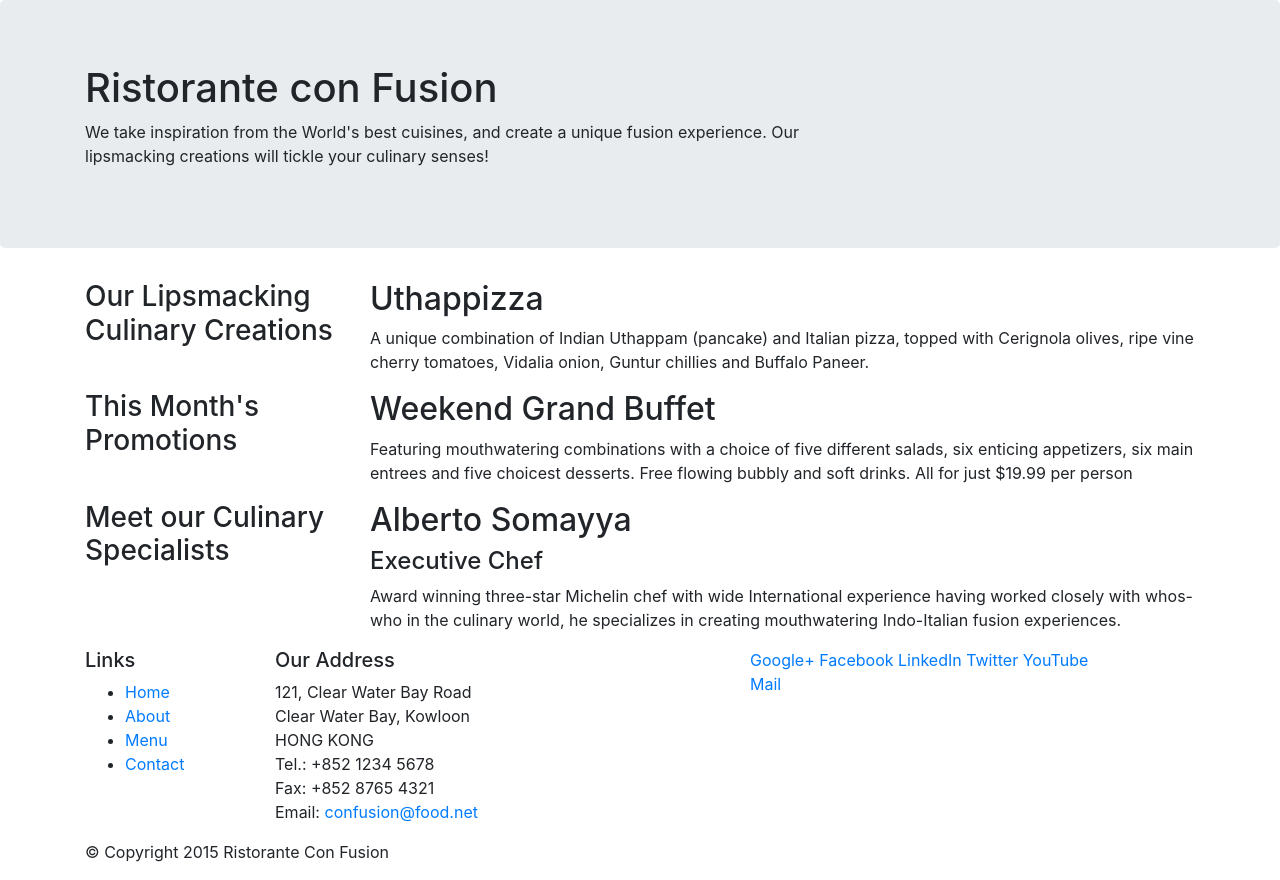
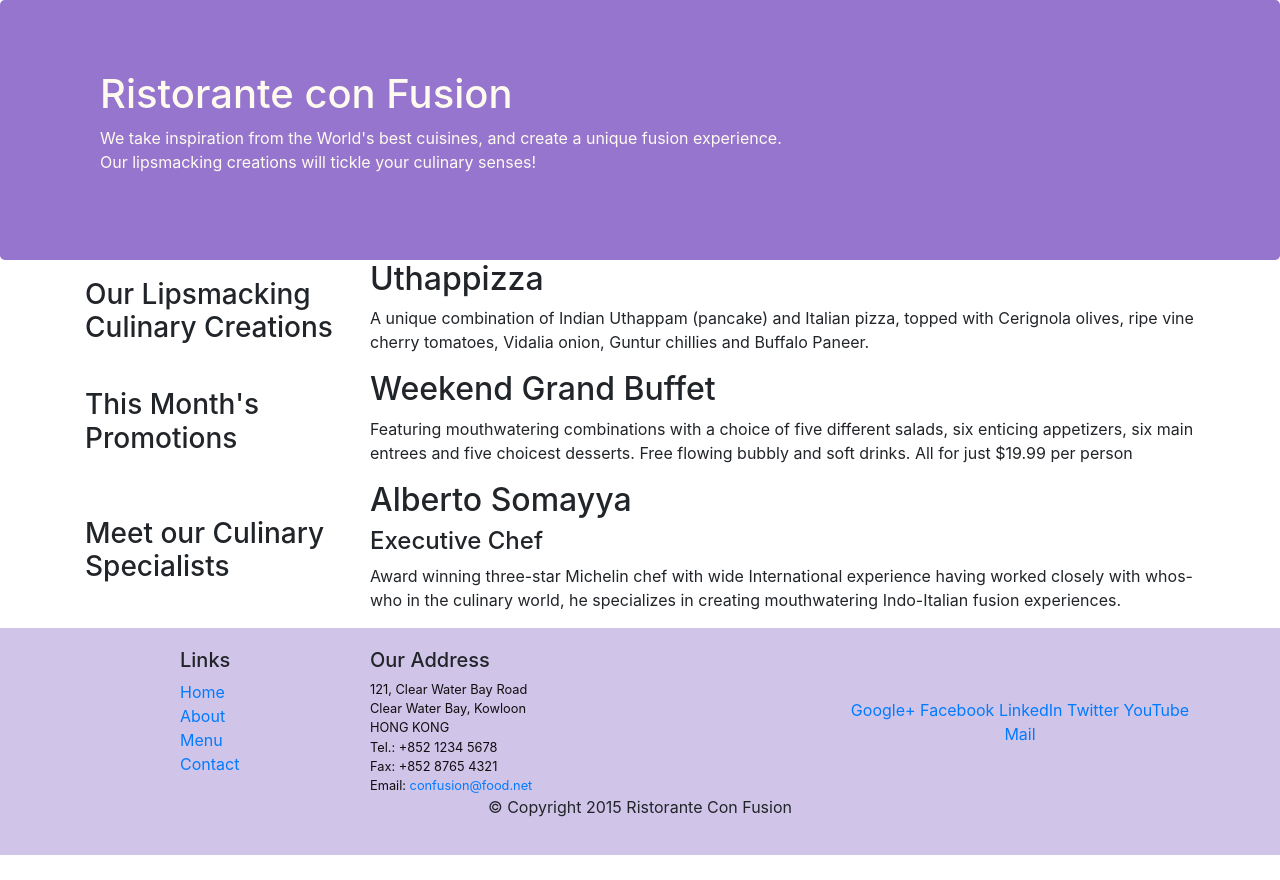
Before and after one commit to mujthaba1/conFusion, a website: page index.html in a window 1280 px wide. After the commit the page ends 855 px from the top, so only its background shows below. Drawn offline with nearby package versions, Linux system fonts and the light colour scheme.

Commit message:
Intro.Bootstrap.part 2

```diff
--- /dev/null
+++ b/css/styles.css
@@ -0,0 +1,30 @@
+.row-header {
+    margin: 0px auto;
+    padding: 0px auto;
+}
+
+.row-container {
+    margin: 0px auto;
+    padding: 50px 0px 50px 0px;
+    border-bottom: 1px ridge;
+    min-height: 400px;
+}
+
+.footer {
+    background-color: #D1C4E9;
+    margin: 0px auto;
+    padding: 20px 0px 20px 0px;
+}
+
+.jumbotron {
+    padding: 70px 30px 70px 30px;
+    margin: 0px auto;
+    background: #9575CD;
+    color: floralwhite;
+}
+
+address {
+    font-size: 80%;
+    margin: 0px;
+    color: #0f0f0f;
+}
--- a/index.html
+++ b/index.html
@@ -9,6 +9,7 @@
 
      <!-- Bootstrap CSS -->
      <link rel="stylesheet" href="node_modules/bootstrap/dist/css/bootstrap.min.css">
+     <link rel="stylesheet" href="css/styles.css">
     <title>Ristorante Con Fusion</title>
 </head>
 
@@ -16,7 +17,7 @@
 
     <header class="jumbotron">
         <div class="container">
-            <div class="row">
+            <div class="row row-header">
                 <div class="col-12 col-sm-8">
                     <h1>Ristorante con Fusion</h1>
                     <p>We take inspiration from the World's best cuisines, and create a unique fusion experience. Our lipsmacking creations will tickle your culinary senses!</p>
@@ -28,18 +29,18 @@
     </header>
 
     <div class="container">
-        <div class="row">
-            <div class="col-sm-4 push-sm-8 col-md-3 push-md-9">
+        <div class="row row-content align-items-center">
+            <div class="col-sm-4 col-md-3 flex-last">
                 <h3>Our Lipsmacking Culinary Creations</h3>
             </div>
-            <div class="col-sm pull-sm-4 col-md pull-md-3">
+            <div class="col-sm col-md flex-first">
                 <h2>Uthappizza</h2>
                 <p>A unique combination of Indian Uthappam (pancake) and Italian pizza, topped with Cerignola olives, ripe vine cherry tomatoes, Vidalia onion, Guntur chillies and Buffalo Paneer.</p>
             </div>
         </div>
 
 
-        <div class="row">
+        <div class="row row-content align-items-center">
             <div class="col-sm-4 col-md-3">
                 <h3>This Month's Promotions</h3>
             </div>
@@ -49,11 +50,11 @@
             </div>
         </div>
 
-        <div class="row">
-            <div class="col-sm-4 push-sm-8 col-md-3 push-md-9">
+        <div class="row row-content align-items-center">
+            <div class="col-sm-4 col-md-3 flex-last">
                 <h3>Meet our Culinary Specialists</h3>
             </div>
-            <div class="col-sm pull-sm-4 col-md pull-md-3">
+            <div class="col-sm col-md flex-first">
                 <h2>Alberto Somayya</h2>
                 <h4>Executive Chef</h4>
                 <p>Award winning three-star Michelin chef with wide International experience having worked closely with whos-who in the culinary world, he specializes in creating mouthwatering Indo-Italian fusion experiences. </p>
@@ -61,12 +62,12 @@
         </div>
     </div>
 
-    <footer>
+    <footer class="footer">
         <div class="container">
             <div class="row">
-                <div class="col-5 col-sm-2">
+                <div class="col-5 offset-1 col-sm-2">
                     <h5>Links</h5>
-                    <ul>
+                    <ul class="list-unstyled">
                         <li><a href="#">Home</a></li>
                         <li><a href="#">About</a></li>
                         <li><a href="#">Menu</a></li>
@@ -84,8 +85,8 @@
 		              Email: <a href="mailto:confusion@food.net">confusion@food.net</a>
 		           </address>
                 </div>
-                <div class="col col-sm-4">
-                    <div>
+                <div class="col col-sm-4 align-self-center">
+                    <div style="text-align:center">
                         <a href="http://google.com/+">Google+</a>
                         <a href="http://www.facebook.com/profile.php?id=">Facebook</a>
                         <a href="http://www.linkedin.com/in/">LinkedIn</a>
@@ -95,7 +96,7 @@
                     </div>
                 </div>
            </div>
-           <div class="row">
+           <div class="row justify-content-center">
                 <div class="col-auto">
                     <p>© Copyright 2015 Ristorante Con Fusion</p>
                 </div>
```
